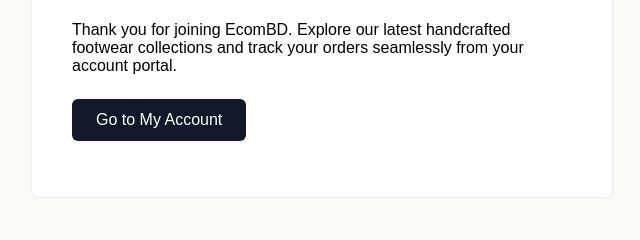
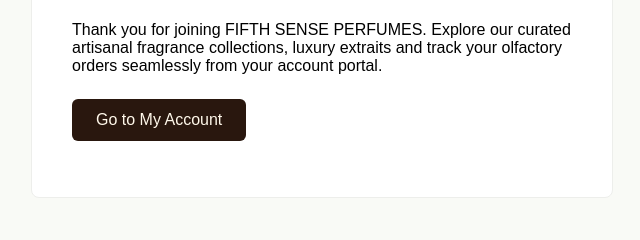
Before and after one commit to moshiurrahmandeap11/server-fifthsenseperfume, a Node project: template src/app/templates/welcome.ejs in a window 1280 px wide. Shown: the part 136-376 px from the top of the page, without its empty margins (318-958 px from the left). Run offline with Node 20 templates, Linux system fonts and the light colour scheme; the template is opened without the code that fills it, so the values that code supplies are empty.

Commit message:
feat(branding): rebrand email templates and API root message to FIFTH SENSE PERFUMES

```diff
--- a/src/app.ts
+++ b/src/app.ts
@@ -51,7 +51,7 @@ app.use("/api/v1", IndexRoutes);
 app.get('/', async (_req: Request, res: Response) => {
     res.status(200).json({
         success: true,
-        message: 'EcomBD Shoe Brand API is working',
+        message: 'FIFTH SENSE Perfume Brand API is working',
     });
 });
 
--- a/src/app/module/auth/auth.service.ts
+++ b/src/app/module/auth/auth.service.ts
@@ -119,7 +119,7 @@ const verifyEmail = async (email: string, otp: string) => {
             try {
                 await sendEmail({
                     to: user.email,
-                    subject: "Welcome to EcomBD Footwear!",
+                    subject: "Welcome to FIFTH SENSE PERFUMES!",
                     templateName: "welcome",
                     templateData: {
                         name: user.name,
--- a/src/app/templates/otp.ejs
+++ b/src/app/templates/otp.ejs
@@ -40,7 +40,7 @@
 <body>
     <div class="container">
         <h2>Hello <%= name %>,</h2>
-        <p>Your verification code for EcomBD is provided below. For your security, this code will expire in 5 minutes.</p>
+        <p>Your verification code for FIFTH SENSE PERFUMES is provided below. For your security, this code will expire in 5 minutes.</p>
         <div class="otp-box">
             <div class="otp-code"><%= otp %></div>
         </div>
--- a/src/app/templates/welcome.ejs
+++ b/src/app/templates/welcome.ejs
@@ -3,14 +3,14 @@
 <head>
     <meta charset="UTF-8" />
     <meta name="viewport" content="width=device-width, initial-scale=1.0" />
-    <title>Welcome to EcomBD</title>
+    <title>Welcome to FIFTH SENSE PERFUMES</title>
 </head>
 <body style="font-family: Arial, sans-serif; background-color: #f9faf6; padding: 40px 20px;">
     <div style="max-width: 500px; margin: 0 auto; background: #ffffff; padding: 40px; border-radius: 8px; border: 1px solid #edeeeb;">
         <h2>Welcome, <%= name %>!</h2>
-        <p>Thank you for joining EcomBD. Explore our latest handcrafted footwear collections and track your orders seamlessly from your account portal.</p>
+        <p>Thank you for joining FIFTH SENSE PERFUMES. Explore our curated artisanal fragrance collections, luxury extraits and track your olfactory orders seamlessly from your account portal.</p>
         <p style="margin-top: 24px;">
-            <a href="<%= dashboardUrl %>" style="background-color: #111827; color: #ffffff; padding: 12px 24px; text-decoration: none; border-radius: 6px; display: inline-block;">Go to My Account</a>
+            <a href="<%= dashboardUrl %>" style="background-color: #29170e; color: #fff8ea; padding: 12px 24px; text-decoration: none; border-radius: 6px; display: inline-block;">Go to My Account</a>
         </p>
     </div>
 </body>
```
